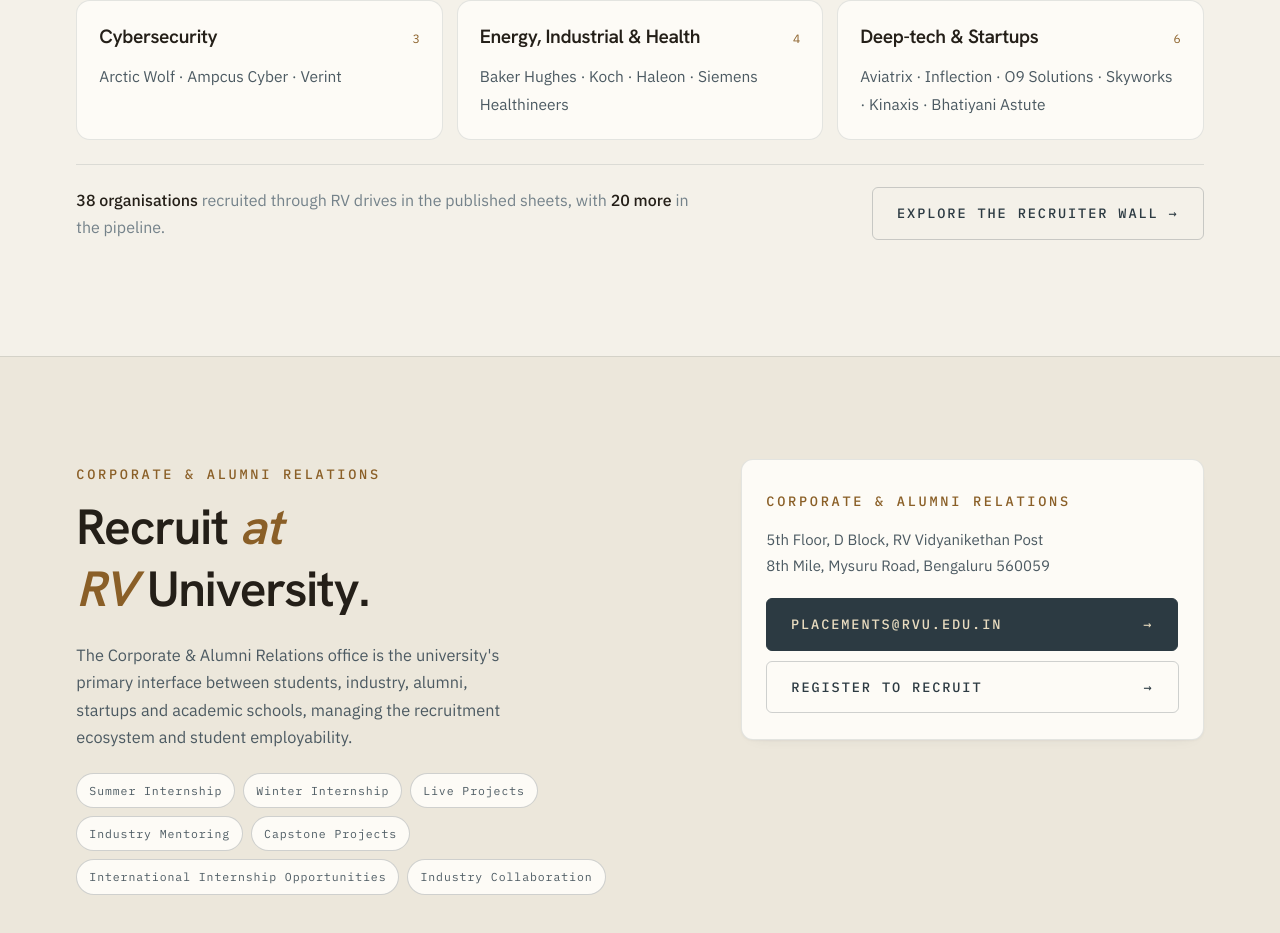
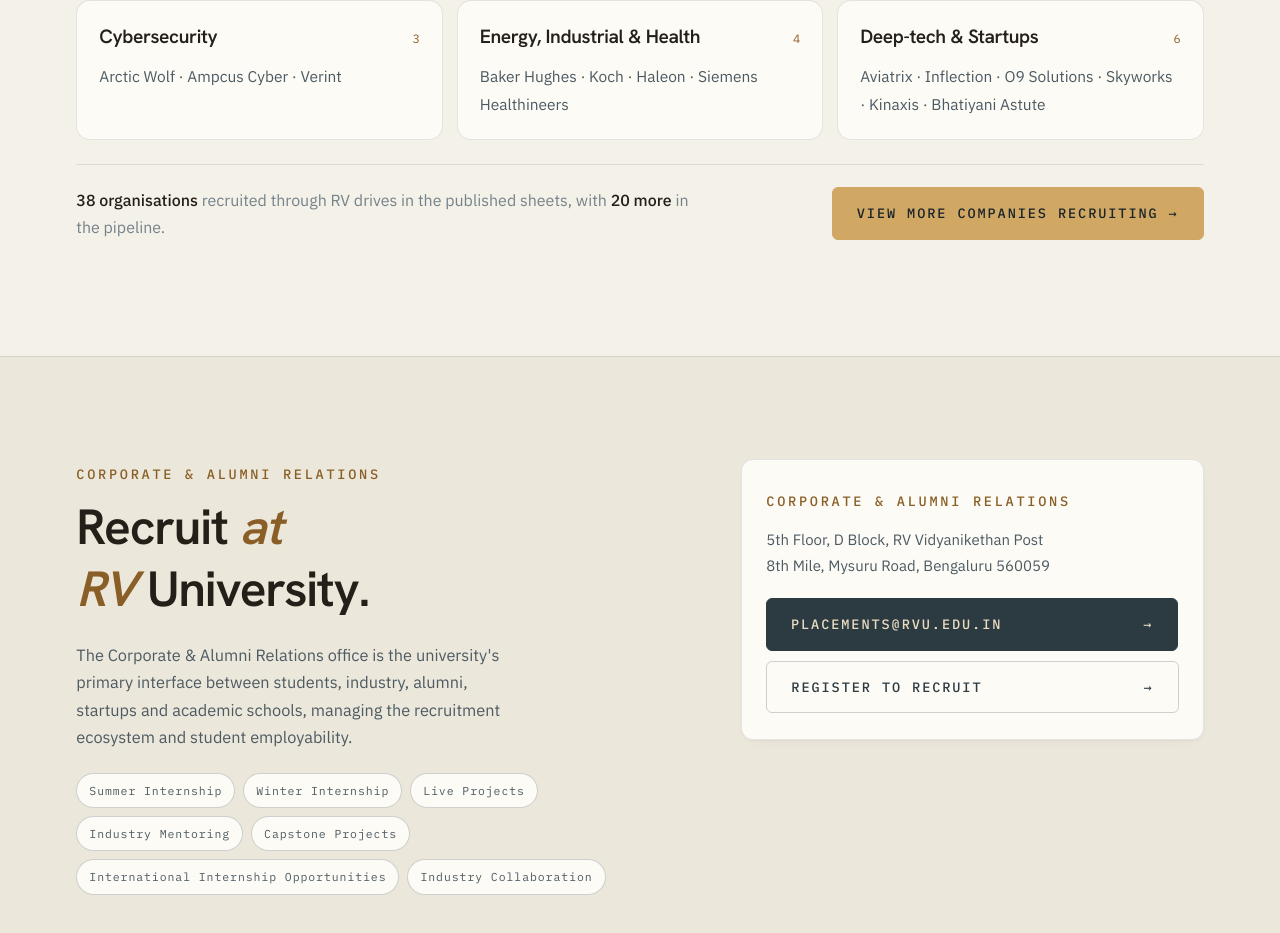
Before and after one commit to BaconKage/rvu-placements-revamp, a React (Vite) app: page /partners in a window 1280 px wide. Shown: the part 4228-5161 px from the top of the page. Built offline with nearby package versions, Linux system fonts and the light colour scheme; a web font is replaced by a local one.

Commit message:
Governance cards scroll on every click; gold "View more companies recruiting" button
Co-authored-by: Rohit Jaysheel Diggi <rohitjd.btech23@rvu.edu.in>

```diff
--- a/src/components/sections/Audience.jsx
+++ b/src/components/sections/Audience.jsx
@@ -244,7 +244,7 @@
           <p className="sec-pipe">
             <b>{total} organisations</b> recruited through RV drives in the published sheets, with <b>{UPCOMING.length} more</b> in the pipeline.
           </p>
-          {!peek && <Link className="btn ghost" to="/recruiters">Explore the recruiter wall <span className="arrow">→</span></Link>}
+          {!peek && <Link className="btn gold" to="/recruiters">View more companies recruiting <span className="arrow">→</span></Link>}
         </div>
       </div>
     </section>
@@ -264,16 +264,19 @@
             <ul className="tick-list">{GOVERNANCE.map((g) => <li key={g}>{g}</li>)}</ul>
           </div>
           <div className="gov-cards">
-            <Link className="gov-card" to="/students#process">
+            {/* bare #anchors (this section only renders on /students): the in-page smooth-scroll
+                handler scrolls on every click, while a router Link to the same URL did nothing
+                the second time because the location never changed */}
+            <a className="gov-card" href="#process">
               <span className="gov-card-k">Eligibility</span>
               <span className="gov-card-v">{ELIGIBILITY.length} conditions before any drive</span>
               <span className="gov-card-p">No backlogs, training attendance, a signed declaration, experiential components and a clean disciplinary record.</span>
-            </Link>
-            <Link className="gov-card" to="/students#training">
+            </a>
+            <a className="gov-card" href="#training">
               <span className="gov-card-k">Preparation</span>
               <span className="gov-card-v">Mandatory pre-placement training</span>
               <span className="gov-card-p">Technical, soft-skills and behavioural training, with minimum 80% attendance across all components.</span>
-            </Link>
+            </a>
             <a className="gov-card" href={MAIL}>
               <span className="gov-card-k">Contact</span>
               <span className="gov-card-v">{CONTACT.office}</span>
--- a/src/styles/base.css
+++ b/src/styles/base.css
@@ -128,6 +128,16 @@
   border-color: var(--line-2);
 }
 .btn.ghost:hover { border-color: var(--slate); }
+/* eye-catching call to action: RVU gold that turns blue on hover in light mode,
+   and the reverse in dark mode (blue at rest, gold on hover) */
+.btn.gold {
+  --bg: #d0a863;
+  --fg: #1a242b;
+  transition: transform 0.35s var(--ease), box-shadow 0.35s var(--ease), background 0.3s var(--ease), border-color 0.3s var(--ease), color 0.3s var(--ease);
+}
+.btn.gold:hover, .btn.gold:focus-visible { --bg: #1f4e9c; --fg: #ffffff; border-color: var(--bg); }
+:root[data-theme="dark"] .btn.gold { --bg: #1f4e9c; --fg: #ffffff; }
+:root[data-theme="dark"] .btn.gold:hover, :root[data-theme="dark"] .btn.gold:focus-visible { --bg: #d0a863; --fg: #1a242b; }
 
 @media (prefers-reduced-motion: reduce) {
   * { animation-duration: 0.01ms !important; transition-duration: 0.01ms !important; }
```
